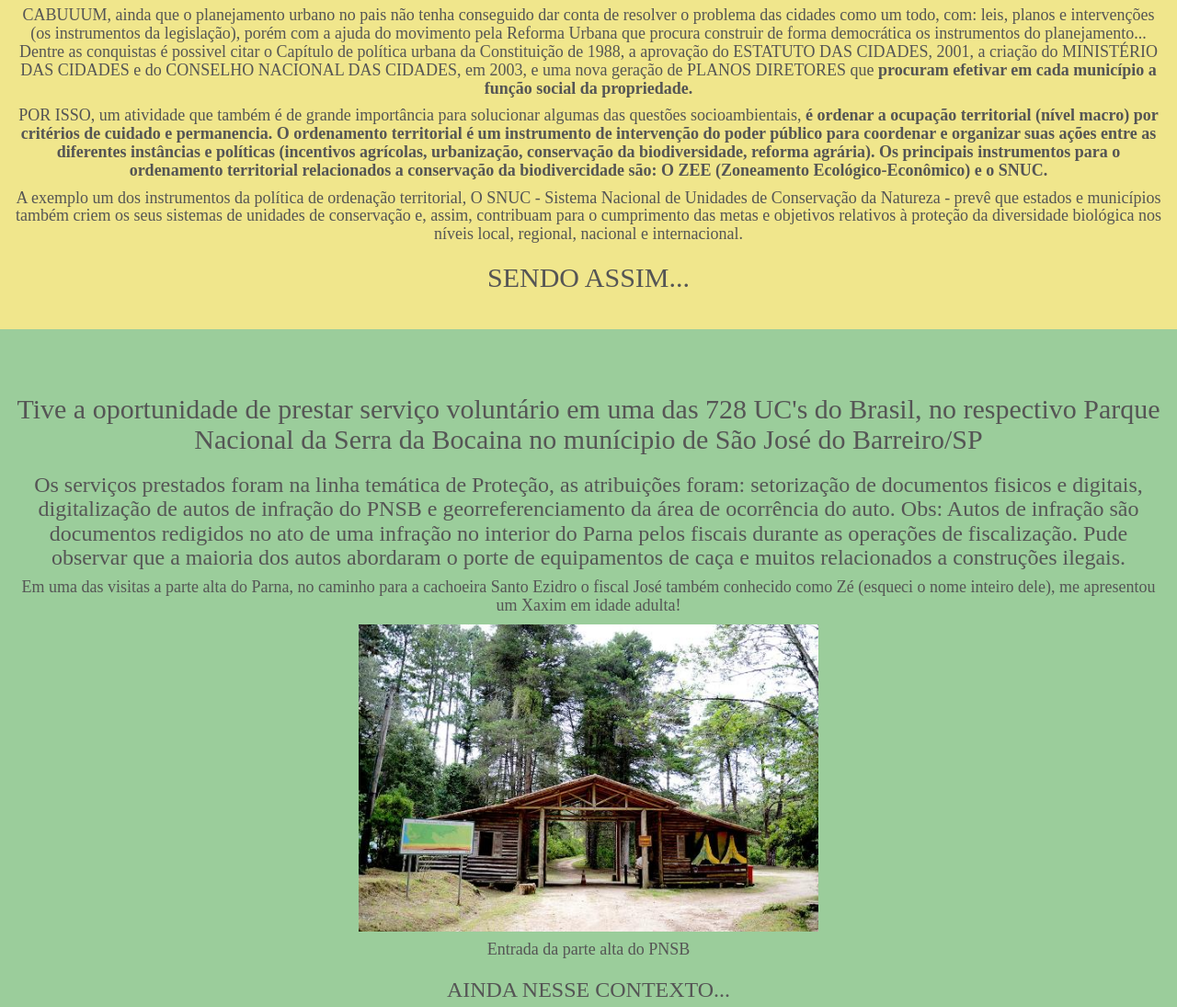
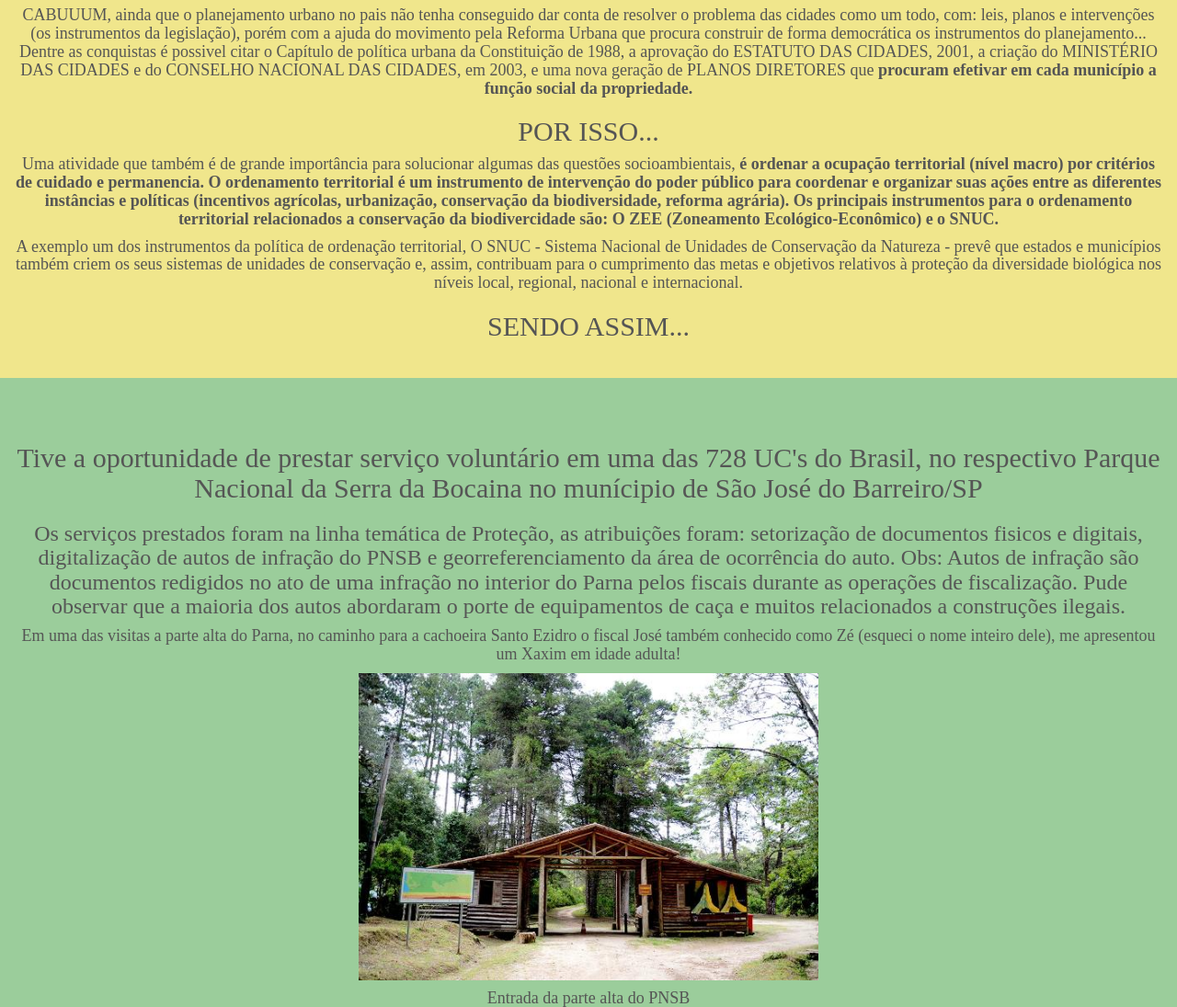
Before and after one commit to portfoliodaniaraa/portfoliodaniaraa.github.io, a plain HTML site: page index.html in a window 1280 px wide. Shown: the part 3945-5040 px from the top of the page at 92% size. Drawn offline with nearby package versions, Linux system fonts and the light colour scheme; a web font is replaced by a local one.

Commit message:
Update index.html

```diff
--- a/index.html
+++ b/index.html
@@ -196,7 +196,9 @@ color:blanchedalmond;
 
 <h4>CABUUUM, ainda que o planejamento urbano no pais não tenha conseguido dar conta de resolver o problema das cidades como um todo, com: leis, planos e intervenções (os instrumentos da legislação), porém com a ajuda do movimento pela Reforma Urbana que procura construir de forma democrática os instrumentos do planejamento... Dentre as conquistas é possivel citar  o Capítulo de política urbana da Constituição de 1988, a aprovação do ESTATUTO DAS CIDADES, 2001, a criação do MINISTÉRIO DAS CIDADES e do CONSELHO NACIONAL DAS CIDADES, em 2003, e uma nova geração de PLANOS DIRETORES que <b> procuram efetivar em cada município a função social da propriedade.</b>
 
- <h4> POR ISSO, um atividade que também é de grande importância para solucionar algumas das questões socioambientais, <b>é ordenar a ocupação territorial (nível macro) por critérios de cuidado e permanencia. O ordenamento territorial é um instrumento de intervenção do poder público para coordenar e organizar suas ações entre as diferentes instâncias e políticas (incentivos agrícolas, urbanização, conservação da biodiversidade, reforma agrária). Os principais instrumentos para o ordenamento territorial relacionados a conservação da biodivercidade são: O ZEE (Zoneamento Ecológico-Econômico) e o SNUC.</b></h4>
+  <h2> POR ISSO...</h2>
+
+  <h4> Uma atividade que também é de grande importância para solucionar algumas das questões socioambientais, <b>é ordenar a ocupação territorial (nível macro) por critérios de cuidado e permanencia. O ordenamento territorial é um instrumento de intervenção do poder público para coordenar e organizar suas ações entre as diferentes instâncias e políticas (incentivos agrícolas, urbanização, conservação da biodiversidade, reforma agrária). Os principais instrumentos para o ordenamento territorial relacionados a conservação da biodivercidade são: O ZEE (Zoneamento Ecológico-Econômico) e o SNUC.</b></h4>
 
 
  <h4>A exemplo um dos instrumentos da política de ordenação territorial, O SNUC -  Sistema Nacional de Unidades de Conservação da Natureza - prevê que estados e municípios também criem os seus sistemas de unidades de conservação e, assim, contribuam para o cumprimento das metas e objetivos relativos à proteção da diversidade biológica nos níveis local, regional, nacional e internacional.</h4>
@@ -241,7 +243,7 @@ color:blanchedalmond;
 
 <h4>Transporte público de qualidade, outras alternativas: expansão de ciclovias, trem, metro e barcas.
 
-Captação de água: aumento das áreas permeavéis nas cidades, construção de sisternas.
+Captação de água: aumento das áreas permeavéis nas cidades, construção de cisternas.
 
 Consumo sustentável: consumidor consciente, consumidor eficiente.
 
```
